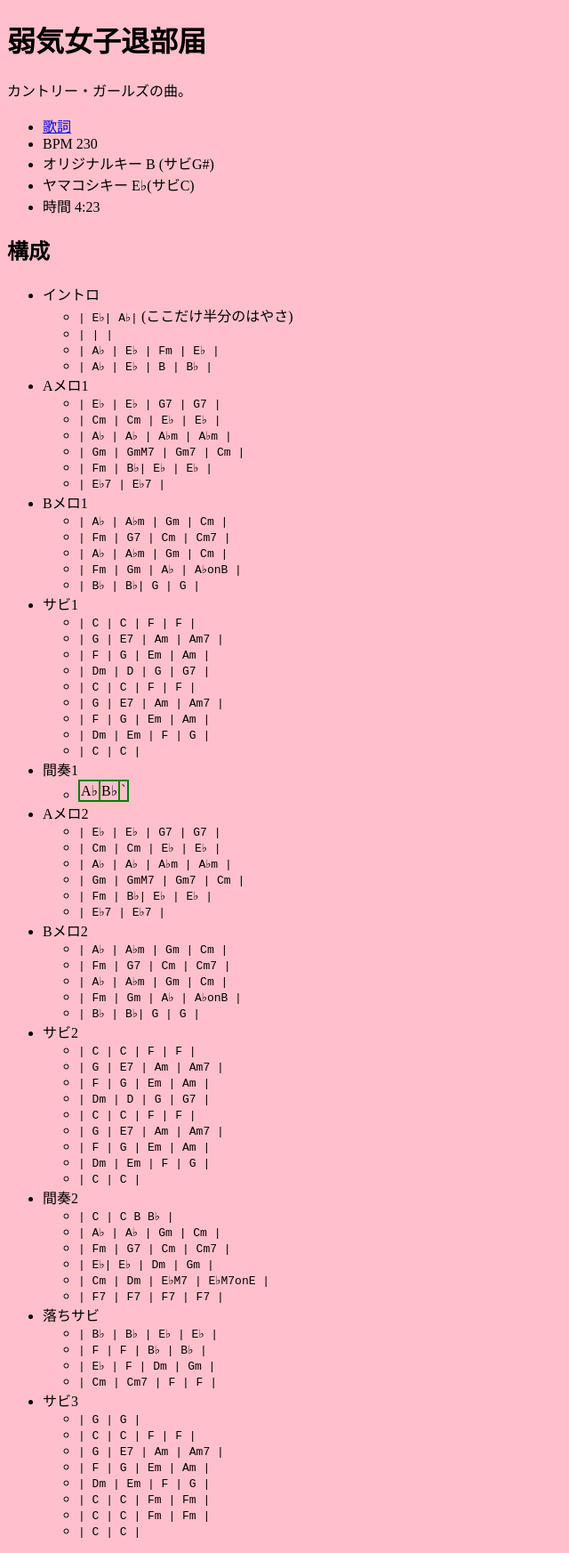
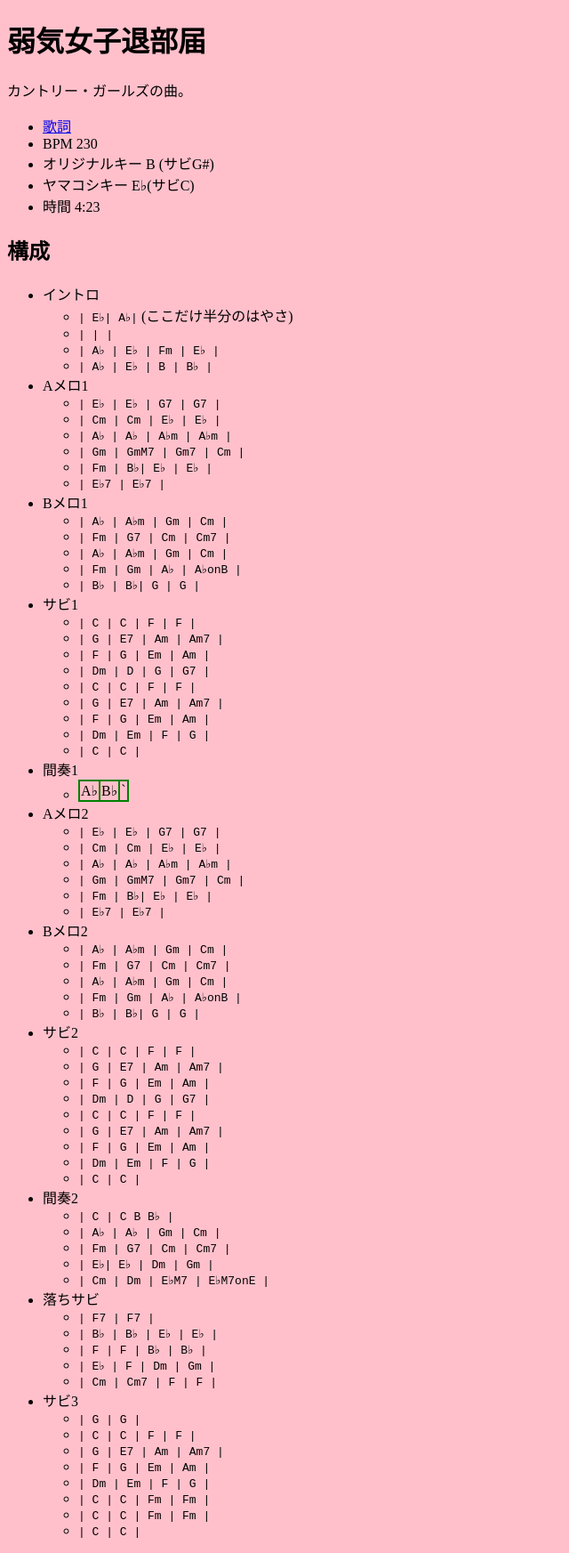
Before and after one commit to takaoyamakoshi/momochi, a Jekyll site: the page built from showtime/number/yowaki_joshi_taibu_todoke.md, in a window 1280 px wide. Shown: the whole page at 89% size, without its empty margins (0-640 px from the left). Built offline with Jekyll 4.4.1, drawn with Linux system fonts in a browser that asks for light colours; our own code applies the rules of GitHub Pages for plain Markdown files.

```diff
--- a/showtime/number/yowaki_joshi_taibu_todoke.md
+++ b/showtime/number/yowaki_joshi_taibu_todoke.md
@@ -69,8 +69,8 @@
   - `| Fm |  G7 | Cm | Cm7 |`
   - `| E♭| E♭ | Dm | Gm |`
   - `| Cm | Dm | E♭M7 | E♭M7onE |`
-  - `| F7 | F7 | F7 | F7 |`
 - 落ちサビ
+  - `| F7 | F7 |`
   - `| B♭ | B♭ | E♭ | E♭ |`
   - `| F | F | B♭ | B♭ |`
   - `| E♭ | F | Dm | Gm |`
```
